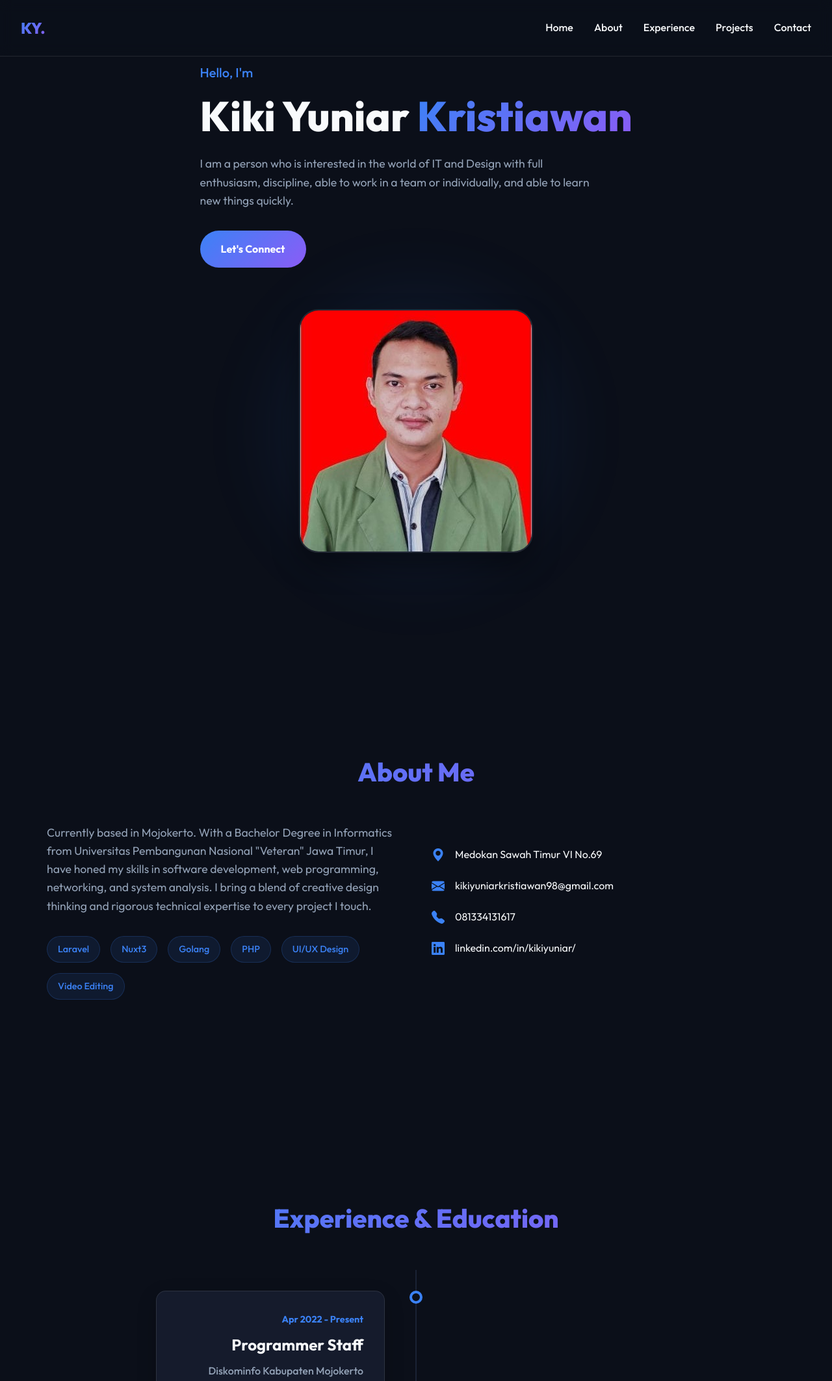
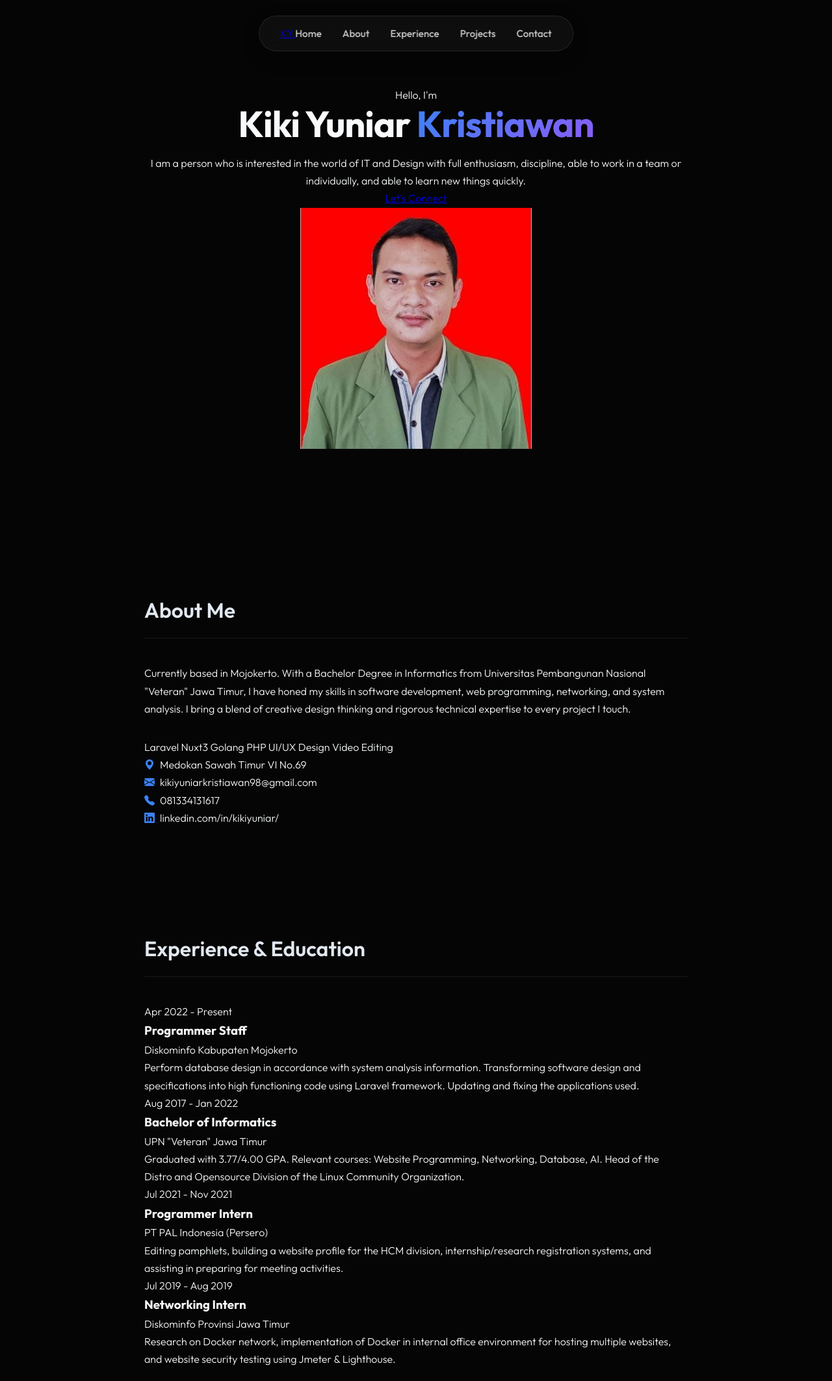
Before and after one commit to kikiyuniar/kikiyuniar.github.io, a website: page index.html in a window 1280 px wide. Shown: the top 2126 px of the page at 65% size. Drawn offline with nearby package versions, Linux system fonts and the light colour scheme.

Commit message:
Refactor CSS for improved styling and layout
Updated color variables and styles for better contrast and readability. Adjusted navbar and section styles for improved layout and responsiveness.

```diff
--- a/css/style.css
+++ b/css/style.css
@@ -1,15 +1,18 @@
-@import url('https://fonts.googleapis.com/css2?family=Outfit:wght@300;400;500;700;800&display=swap');
+@import url('https://fonts.googleapis.com/css2?family=Outfit:wght@300;400;500;600;700;800&display=swap');
 
 :root {
-  --bg-color: #0b0f19;
-  --surface-color: #1a2235;
-  --primary-color: #3b82f6;
-  --secondary-color: #8b5cf6;
+  --bg-color: #050505;
+  --surface-color: #121212;
+  --primary-color: #e2e8f0;
+  --secondary-color: #94a3b8;
+  --accent-color: #3b82f6;
+  --accent-gradient: linear-gradient(135deg, #3b82f6, #8b5cf6);
   --text-primary: #f8fafc;
   --text-secondary: #94a3b8;
-  --gradient-text: linear-gradient(135deg, var(--primary-color), var(--secondary-color));
-  --card-bg: rgba(26, 34, 53, 0.7);
-  --border-color: rgba(255, 255, 255, 0.1);
+  --card-bg: rgba(255, 255, 255, 0.03);
+  --border-color: rgba(255, 255, 255, 0.08);
+  --glass-bg: rgba(20, 20, 20, 0.6);
+  --glass-border: rgba(255, 255, 255, 0.1);
 }
 
 * {
@@ -18,58 +21,78 @@
   box-sizing: border-box;
 }
 
+html {
+  scroll-behavior: smooth;
+}
+
 body {
   font-family: 'Outfit', sans-serif;
   background-color: var(--bg-color);
   color: var(--text-primary);
-  line-height: 1.6;
+  line-height: 1.7;
   overflow-x: hidden;
+  font-weight: 300;
+}
+
+/* Background Glow Effects */
+.bg-glow {
+  position: fixed;
+  width: 600px;
+  height: 600px;
+  background: radial-gradient(circle, rgba(59, 130, 246, 0.07) 0%, rgba(0,0,0,0) 70%);
+  top: -200px;
+  left: -200px;
+  border-radius: 50%;
+  z-index: -1;
+  pointer-events: none;
+}
+
+.bg-glow-2 {
+  position: fixed;
+  width: 500px;
+  height: 500px;
+  background: radial-gradient(circle, rgba(139, 92, 246, 0.07) 0%, rgba(0,0,0,0) 70%);
+  bottom: -200px;
+  right: -200px;
+  border-radius: 50%;
+  z-index: -1;
+  pointer-events: none;
 }
 
 /* Scrollbar */
 ::-webkit-scrollbar {
-  width: 10px;
+  width: 8px;
 }
 ::-webkit-scrollbar-track {
   background: var(--bg-color);
 }
 ::-webkit-scrollbar-thumb {
-  background: var(--surface-color);
-  border-radius: 5px;
+  background: #333;
+  border-radius: 10px;
 }
 ::-webkit-scrollbar-thumb:hover {
-  background: var(--primary-color);
+  background: #555;
 }
 
-/* Navbar */
+/* Floating Glass Navbar */
 .navbar {
   position: fixed;
-  top: 0;
-  width: 100%;
-  padding: 1.5rem 2rem;
+  top: 1.5rem;
+  left: 50%;
+  transform: translateX(-50%);
+  padding: 0.8rem 2rem;
   display: flex;
-  justify-content: space-between;
+  justify-content: center;
   align-items: center;
   z-index: 1000;
+  border-radius: 50px;
+  background: var(--glass-bg);
+  backdrop-filter: blur(12px);
+  -webkit-backdrop-filter: blur(12px);
+  border: 1px solid var(--glass-border);
+  box-shadow: 0 10px 30px rgba(0, 0, 0, 0.2);
   transition: all 0.3s ease;
-  backdrop-filter: blur(10px);
-  -webkit-backdrop-filter: blur(10px);
-  background: rgba(11, 15, 25, 0.8);
-  border-bottom: 1px solid var(--border-color);
-}
-
-.navbar.scrolled {
-  padding: 1rem 2rem;
-  background: rgba(11, 15, 25, 0.95);
-}
-
-.logo {
-  font-size: 1.5rem;
-  font-weight: 800;
-  background: var(--gradient-text);
-  -webkit-background-clip: text;
-  -webkit-text-fill-color: transparent;
-  text-decoration: none;
+  width: max-content;
 }
 
 .nav-links {
@@ -82,371 +105,199 @@ body {
   color: var(--text-primary);
   text-decoration: none;
   font-weight: 500;
-  font-size: 1rem;
+  font-size: 0.95rem;
   transition: color 0.3s ease;
-  position: relative;
-}
-
-.nav-links a::after {
-  content: '';
-  position: absolute;
-  bottom: -5px;
-  left: 0;
-  width: 0;
-  height: 2px;
-  background: var(--gradient-text);
-  transition: width 0.3s ease;
+  padding: 0.5rem 0;
+  opacity: 0.8;
 }
 
 .nav-links a:hover {
-  color: var(--primary-color);
+  color: #fff;
+  opacity: 1;
 }
 
-.nav-links a:hover::after {
-  width: 100%;
-}
-
-/* Sections */
+/* Layout */
 section {
-  padding: 6rem 2rem;
-  min-height: 100vh;
-  display: flex;
-  flex-direction: column;
-  justify-content: center;
-  max-width: 1200px;
+  padding: 7rem 2rem 3rem 2rem;
+  max-width: 900px;
   margin: 0 auto;
 }
 
 .section-title {
-  font-size: 2.5rem;
-  margin-bottom: 3rem;
-  text-align: center;
-  font-weight: 800;
-  background: var(--gradient-text);
-  -webkit-background-clip: text;
-  -webkit-text-fill-color: transparent;
+  font-size: 2rem;
+  margin-bottom: 2.5rem;
+  font-weight: 600;
+  color: var(--primary-color);
+  border-bottom: 1px solid var(--border-color);
+  padding-bottom: 1rem;
 }
 
 /* Hero Section */
 .hero {
   display: flex;
+  flex-direction: column;
   align-items: center;
-  justify-content: space-between;
-  gap: 4rem;
+  justify-content: center;
+  text-align: center;
+  min-height: 100vh;
+  padding-top: 5rem;
+}
+
+.profile-img-container {
+  margin-bottom: 2rem;
   position: relative;
 }
 
-.hero-content {
-  flex: 1;
-  z-index: 10;
-}
-
-.hero-subtitle {
-  font-size: 1.25rem;
-  color: var(--primary-color);
-  font-weight: 500;
-  margin-bottom: 1rem;
-  display: block;
+.profile-img {
+  width: 150px;
+  height: 150px;
+  border-radius: 50%;
+  object-fit: cover;
+  border: 2px solid var(--glass-border);
+  padding: 5px;
+  background: var(--card-bg);
 }
 
 .hero-title {
-  font-size: 4rem;
-  font-weight: 800;
+  font-size: 3.5rem;
+  font-weight: 700;
   line-height: 1.1;
-  margin-bottom: 1.5rem;
+  margin-bottom: 1rem;
+  letter-spacing: -1px;
 }
 
 .hero-title span {
-  background: var(--gradient-text);
+  background: var(--accent-gradient);
   -webkit-background-clip: text;
   -webkit-text-fill-color: transparent;
 }
 
-.hero-description {
-  font-size: 1.1rem;
+.hero-contact {
+  display: flex;
+  flex-wrap: wrap;
+  justify-content: center;
+  gap: 1.5rem;
+  margin-bottom: 2rem;
   color: var(--text-secondary);
-  margin-bottom: 2rem;
-  max-width: 600px;
-}
-
-.btn-primary {
-  display: inline-block;
-  padding: 1rem 2rem;
-  background: var(--gradient-text);
-  color: #fff;
-  text-decoration: none;
-  border-radius: 50px;
-  font-weight: 600;
-  transition: transform 0.3s ease, box-shadow 0.3s ease;
-  border: none;
-  cursor: pointer;
-}
-
-.btn-primary:hover {
-  transform: translateY(-3px);
-  box-shadow: 0 10px 20px rgba(59, 130, 246, 0.3);
-}
-
-.hero-image {
-  flex: 1;
-  display: flex;
-  justify-content: center;
-  position: relative;
-}
-
-.hero-image img {
-  width: 100%;
-  max-width: 400px;
-  border-radius: 30px;
-  box-shadow: 0 20px 40px rgba(0, 0, 0, 0.4);
-  position: relative;
-  z-index: 2;
-  border: 2px solid var(--border-color);
-}
-
-.hero-blob {
-  position: absolute;
-  width: 500px;
-  height: 500px;
-  background: radial-gradient(circle, var(--primary-color) 0%, rgba(0,0,0,0) 70%);
-  top: 50%;
-  left: 50%;
-  transform: translate(-50%, -50%);
-  opacity: 0.2;
-  filter: blur(50px);
-  z-index: 1;
-  animation: blobBounce 10s infinite alternate;
-}
-
-@keyframes blobBounce {
-  0% { transform: translate(-50%, -50%) scale(1); }
-  100% { transform: translate(-50%, -50%) scale(1.1); }
-}
-
-/* About Section */
-.about-grid {
-  display: grid;
-  grid-template-columns: 1fr 1fr;
-  gap: 3rem;
-}
-
-.about-text {
-  color: var(--text-secondary);
-  font-size: 1.1rem;
-}
-
-.contact-info {
-  margin-top: 2rem;
-  display: flex;
-  flex-direction: column;
-  gap: 1rem;
+  font-size: 0.95rem;
 }
 
 .contact-item {
   display: flex;
   align-items: center;
-  gap: 1rem;
+  gap: 0.5rem;
+}
+
+.contact-item i {
+  color: var(--accent-color);
+}
+
+.contact-item a {
+  color: inherit;
+  text-decoration: none;
+  transition: color 0.2s;
+}
+
+.contact-item a:hover {
   color: var(--text-primary);
 }
 
-.contact-item i {
-  color: var(--primary-color);
-  font-size: 1.25rem;
+.hero-summary {
+  font-size: 1.2rem;
+  color: var(--text-secondary);
+  max-width: 700px;
+  line-height: 1.8;
+  font-weight: 300;
 }
 
-/* Timeline (Experience & Education) */
-.timeline {
+/* Experience / Education Blocks */
+.resume-block {
+  margin-bottom: 3.5rem;
   position: relative;
-  max-width: 800px;
-  margin: 0 auto;
 }
 
-.timeline::before {
-  content: '';
-  position: absolute;
-  width: 2px;
-  background: var(--surface-color);
-  top: 0;
-  bottom: 0;
-  left: 50%;
-  transform: translateX(-50%);
+.resume-header {
+  display: flex;
+  justify-content: space-between;
+  align-items: flex-start;
+  margin-bottom: 0.8rem;
+  flex-wrap: wrap;
+  gap: 0.5rem;
 }
 
-.timeline-item {
-  padding: 2rem 0;
-  position: relative;
-  width: 50%;
-}
-
-.timeline-item:nth-child(odd) {
-  left: 0;
-  padding-right: 3rem;
-  text-align: right;
-}
-
-.timeline-item:nth-child(even) {
-  left: 50%;
-  padding-left: 3rem;
-}
-
-.timeline-dot {
-  position: absolute;
-  width: 20px;
-  height: 20px;
-  background: var(--bg-color);
-  border: 4px solid var(--primary-color);
-  border-radius: 50%;
-  top: 2rem;
-}
-
-.timeline-item:nth-child(odd) .timeline-dot {
-  right: -10px;
-}
-
-.timeline-item:nth-child(even) .timeline-dot {
-  left: -10px;
-}
-
-.timeline-content {
-  background: var(--card-bg);
-  padding: 2rem;
-  border-radius: 15px;
-  border: 1px solid var(--border-color);
-  box-shadow: 0 10px 30px rgba(0, 0, 0, 0.2);
-  transition: transform 0.3s ease;
-  backdrop-filter: blur(10px);
-}
-
-.timeline-content:hover {
-  transform: translateY(-5px);
-}
-
-.timeline-date {
-  color: var(--primary-color);
+.resume-title {
+  font-size: 1.3rem;
   font-weight: 600;
-  margin-bottom: 0.5rem;
-  font-size: 0.9rem;
-}
-
-.timeline-title {
-  font-size: 1.5rem;
-  margin-bottom: 0.5rem;
   color: var(--text-primary);
 }
 
-.timeline-subtitle {
+.resume-subtitle {
+  font-size: 1.05rem;
+  color: var(--accent-color);
+  font-weight: 500;
+  margin-bottom: 1rem;
+}
+
+.resume-date {
+  font-size: 0.9rem;
+  color: var(--text-secondary);
+  background: var(--card-bg);
+  padding: 0.3rem 0.8rem;
+  border-radius: 20px;
+  border: 1px solid var(--border-color);
+}
+
+.resume-desc {
   color: var(--text-secondary);
   margin-bottom: 1rem;
-  font-weight: 500;
 }
 
-.timeline-text {
-  color: var(--text-secondary);
-  font-size: 0.95rem;
+.resume-list {
+  list-style-type: none;
+  padding-left: 0;
 }
 
-/* Projects Section */
-.projects-grid {
-  display: grid;
-  grid-template-columns: repeat(auto-fit, minmax(300px, 1fr));
-  gap: 2rem;
+.resume-list li {
+  position: relative;
+  padding-left: 1.5rem;
+  margin-bottom: 0.8rem;
+  color: var(--text-secondary);
 }
 
-.project-card {
-  background: var(--card-bg);
-  border-radius: 20px;
-  overflow: hidden;
-  border: 1px solid var(--border-color);
-  transition: all 0.3s ease;
+.resume-list li::before {
+  content: '•';
+  color: var(--accent-color);
+  position: absolute;
+  left: 0;
+  top: 0;
+  font-weight: bold;
 }
 
-.project-card:hover {
-  transform: translateY(-10px);
-  box-shadow: 0 20px 40px rgba(0, 0, 0, 0.4);
-  border-color: var(--primary-color);
+/* Skills list specifically */
+.skills-list li {
+  margin-bottom: 1.2rem;
 }
 
-.project-content {
-  padding: 2rem;
-}
-
-.project-title {
-  font-size: 1.25rem;
-  margin-bottom: 1rem;
+.skills-list b {
   color: var(--text-primary);
-}
-
-.project-desc {
-  color: var(--text-secondary);
-  font-size: 0.95rem;
-  margin-bottom: 1.5rem;
-}
-
-/* Skills */
-.skills-container {
-  display: flex;
-  flex-wrap: wrap;
-  gap: 1rem;
-  margin-top: 2rem;
-}
-
-.skill-tag {
-  background: rgba(59, 130, 246, 0.1);
-  color: var(--primary-color);
-  padding: 0.5rem 1rem;
-  border-radius: 50px;
-  font-size: 0.9rem;
   font-weight: 500;
-  border: 1px solid rgba(59, 130, 246, 0.2);
-}
-
-/* Contact Form */
-.contact-container {
-  max-width: 600px;
-  margin: 0 auto;
-  width: 100%;
-}
-
-.form-group {
-  margin-bottom: 1.5rem;
-}
-
-.form-control {
-  width: 100%;
-  padding: 1rem 1.5rem;
-  background: var(--surface-color);
-  border: 1px solid var(--border-color);
-  border-radius: 10px;
-  color: var(--text-primary);
-  font-family: inherit;
-  font-size: 1rem;
-  transition: all 0.3s ease;
-}
-
-.form-control:focus {
-  outline: none;
-  border-color: var(--primary-color);
-  box-shadow: 0 0 0 3px rgba(59, 130, 246, 0.2);
-}
-
-textarea.form-control {
-  min-height: 150px;
-  resize: vertical;
 }
 
 /* Footer */
 footer {
   text-align: center;
-  padding: 2rem;
+  padding: 3rem 2rem;
   border-top: 1px solid var(--border-color);
   color: var(--text-secondary);
+  font-size: 0.9rem;
+  margin-top: 4rem;
 }
 
 /* Animations */
 .animate-on-scroll {
   opacity: 0;
-  transform: translateY(30px);
-  transition: all 0.8s cubic-bezier(0.175, 0.885, 0.32, 1.275);
+  transform: translateY(20px);
+  transition: all 0.7s ease-out;
 }
 
 .animate-on-scroll.visible {
@@ -454,40 +305,30 @@ footer {
   transform: translateY(0);
 }
 
-/* Responsive Design */
+/* Responsive */
 @media (max-width: 768px) {
-  .hero {
-    flex-direction: column;
-    text-align: center;
-    padding-top: 8rem;
+  .hero-title {
+    font-size: 2.5rem;
   }
 
-  .hero-title {
-    font-size: 3rem;
-  }
-
-  .about-grid {
-    grid-template-columns: 1fr;
-  }
-
-  .timeline::before {
-    left: 30px;
-  }
-
-  .timeline-item {
-    width: 100%;
-    padding-left: 80px !important;
-    padding-right: 0 !important;
-    text-align: left !important;
-  }
-
-  .timeline-item:nth-child(odd) .timeline-dot,
-  .timeline-item:nth-child(even) .timeline-dot {
-    left: 20px;
-    right: auto;
+  .navbar {
+    width: 90%;
+    padding: 0.8rem 1.5rem;
   }
 
   .nav-links {
-    display: none; /* In a real app, add a hamburger menu */
+    gap: 1rem;
+  }
+
+  .nav-links a {
+    font-size: 0.85rem;
+  }
+
+  .resume-header {
+    flex-direction: column;
+  }
+
+  .resume-date {
+    margin-bottom: 1rem;
   }
 }
```
